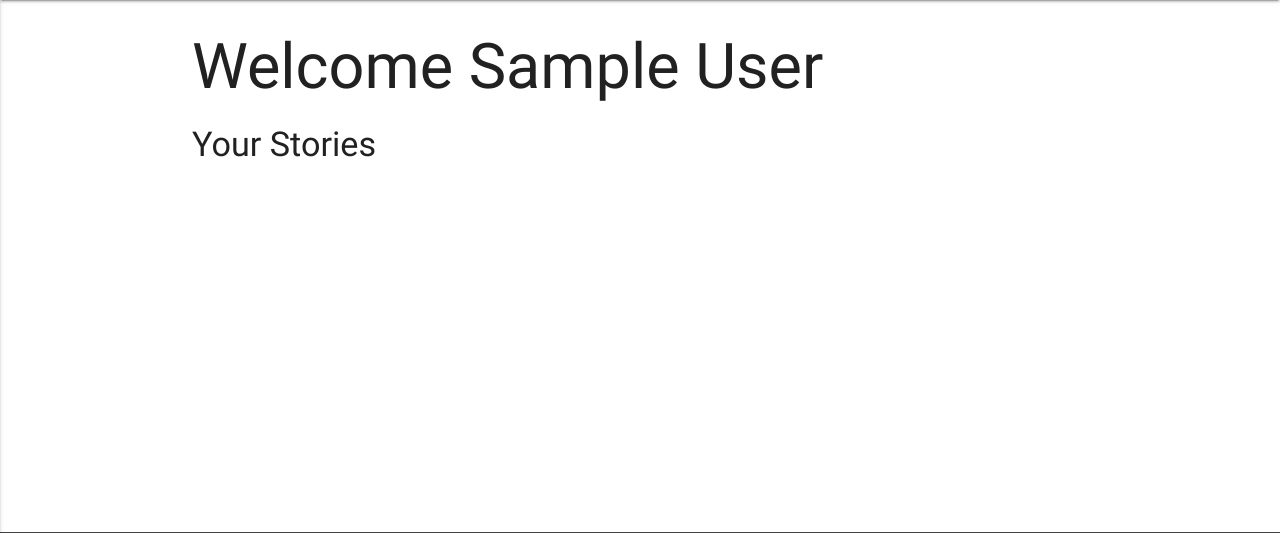
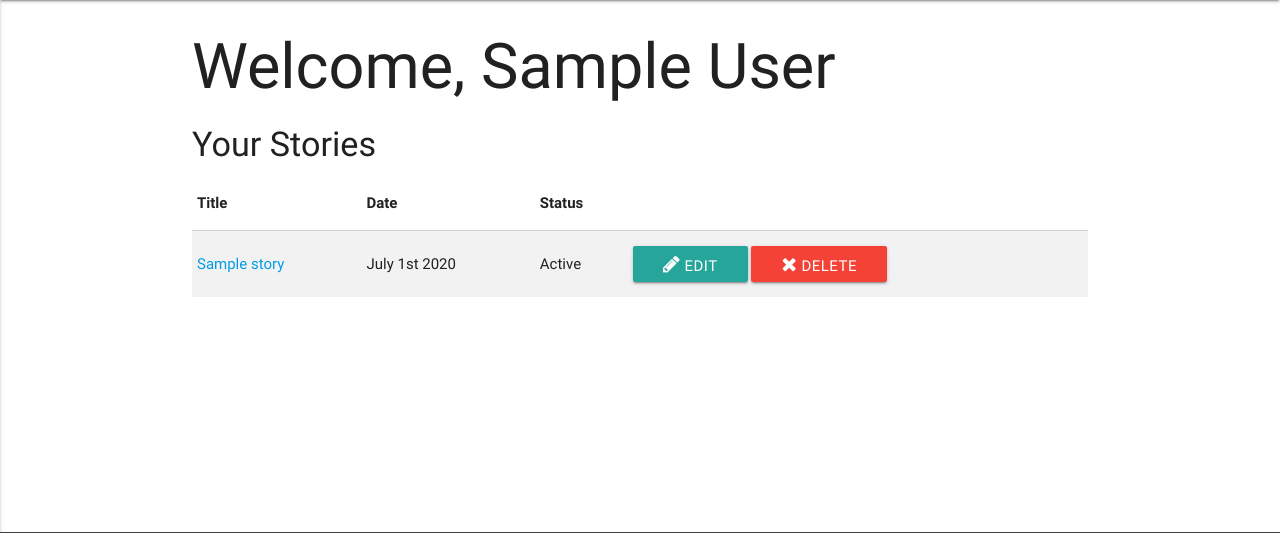
Before and after one commit to deepghuge36/nodeproject, a Node server app: page /dashboard in a window 1280 px wide. Shown: the part 64-597 px from the top of the page. Run offline with Node 20, Linux system fonts and the light colour scheme; a user stored in the database is signed in; tables that the repository leaves empty hold one stand-in row (values such as "Sample post"); some libraries are stand-ins or nearby versions.

Commit message:
curd done

```diff
--- a/app.js
+++ b/app.js
@@ -10,8 +10,12 @@ const passport = require('passport');
 const session = require('express-session');
 const cookieParser = require('cookie-parser');
 const bodyParser = require('body-parser');
+const methodOverride = require('method-override');
 
 const app = express();
+
+//method overider middleware
+app.use(methodOverride('_method'));
 
 // parse application/x-www-form-urlencoded
 app.use(bodyParser.urlencoded({ extended: false }))
@@ -29,7 +33,8 @@ const keys = require('./config/keys.js')
 const {
   truncate,
   stripTags,
-  formatDate
+  formatDate,
+  select
 } = require('./helper/hbs')
 
 //mongoose connection
@@ -41,9 +46,9 @@ mongoose
   .then(() => console.log("mongodb connected"))
   .catch((err) => console.log(err));
 
-  //set static path
+//set static path
+app.use(express.static(path.join(__dirname, "public")))
 
-  app.use(express.static(path.join(__dirname,"public")))
 //use the handlebars
 app.set('views', __dirname + '/views');
 
@@ -53,7 +58,8 @@ app.engine(
     helpers: {
       truncate: truncate,
       stripTags: stripTags,
-      formatDate: formatDate
+      formatDate: formatDate,
+      select: select
     },
     handlebars: allowInsecurePrototypeAccess(Handlebars),
     extname: '.hbs',
--- a/helper/hbs.js
+++ b/helper/hbs.js
@@ -15,6 +15,17 @@ module.exports = {
   },
   formatDate: function (date, format) {
     return moment(date).format(format)
+  },
+  select: function (selected, options) {
+  return options
+    .fn(this)
+    .replace(
+      new RegExp(' value="' + selected + '"'),
+      '$& selected="selected"'
+    )
+    .replace(
+      new RegExp('>' + selected + '</option>'),
+      ' selected="selected"$&'
+    )
   }
-
 }
--- a/models/Story.js
+++ b/models/Story.js
@@ -43,4 +43,4 @@ const StorySchema = new Schema({
   }
 })
 //create collection
-module.exports = Stories = mongoose.model('storeis', StorySchema,"stories")
+module.exports = Stories = mongoose.model('stories', StorySchema,"stories")
--- a/package.json
+++ b/package.json
@@ -11,6 +11,7 @@
     "express-handlebars": "^5.0.0",
     "express-session": "^1.17.1",
     "handlebars": "^4.7.6",
+    "method-override": "^3.0.0",
     "moment": "^2.27.0",
     "mongoose": "^5.9.21",
     "nodemon": "^2.0.4",
--- a/public/css/style.css
+++ b/public/css/style.css
@@ -14,3 +14,12 @@ main {
 footer{
   margin-top:20px;
 }
+.story-text{
+  height: 120px;
+}
+.dash-status{
+  text-transform: capitalize;
+}
+#delete-form{
+  display: inline;
+}
--- a/routes/index.js
+++ b/routes/index.js
@@ -1,6 +1,9 @@
 const express = require('express');
 const router = express.Router();
 const { ensureAuthenticated, ensureGuest } = require('../helper/authHelper');
+const Story = require('../models/Story');
+const mongoose = require('mongoose');
+// const User = require('../models/User');
 
 
 router.get('/',ensureGuest, (req, res) => {
@@ -10,8 +13,13 @@ router.get('/',ensureGuest, (req, res) => {
     title: title
   });
 })
-router.get('/dashboard', ensureAuthenticated,(req, res) => {
-  res.render("index/dashboard")
+router.get('/dashboard', ensureAuthenticated, (req, res) => {
+  Story.find({ user: req.user.id })
+    .then(stories => {
+      res.render("index/dashboard", {
+        stories: stories
+      });
+    })
 })
 router.get('/about', (req, res) => {
   res.render("index/about")
--- a/views/index/dashboard.hbs
+++ b/views/index/dashboard.hbs
@@ -1,4 +1,34 @@
-<h1>Welcome {{user.name}}</h1>
-<h4>
-  Your Stories
-</h4>
+<h1>Welcome, {{user.name}}</h1>
+<h4>Your Stories</h4>
+{{#if stories}}
+<table class="striped">
+  <thead>
+    <tr>
+      <th>Title</th>
+      <th>Date</th>
+      <th>Status</th>
+      <th></th>
+    </tr>
+  </thead>
+  <tbody>
+    {{#each stories}}
+    <tr>
+      <td><a href="/stories/show/{{id}}">{{title}}</a></td>
+      <td>{{formatDate data 'MMMM do YYYY'}}</td>
+      <td><span class="dash-status">{{status}}</span></td>
+      <td>
+        <a class="btn left-align" href="/stories/edit/{{id}}"><i class="fa fa-pencil"></i> Edit</a>
+
+        <form action="/stories/{{id}}?_method=DELETE" method="post" id="delete-form">
+          <input type="hidden" name="_method" value="DELETE">
+          <button type="submit" class="btn red"><i class="fa fa-remove"></i>
+            Delete</button>
+        </form>
+      </td>
+    </tr>
+    {{/each}}
+  </tbody>
+</table>
+{{else}}
+<p>You have not created any stories yet</p>
+{{/if}}
```
Also changed, not shown: routes/stories.js (+42 -1 lines), views/stories/add.hbs (+3 -3 lines), views/stories/edit.hbs (+45 -1 lines), 1 other file.
